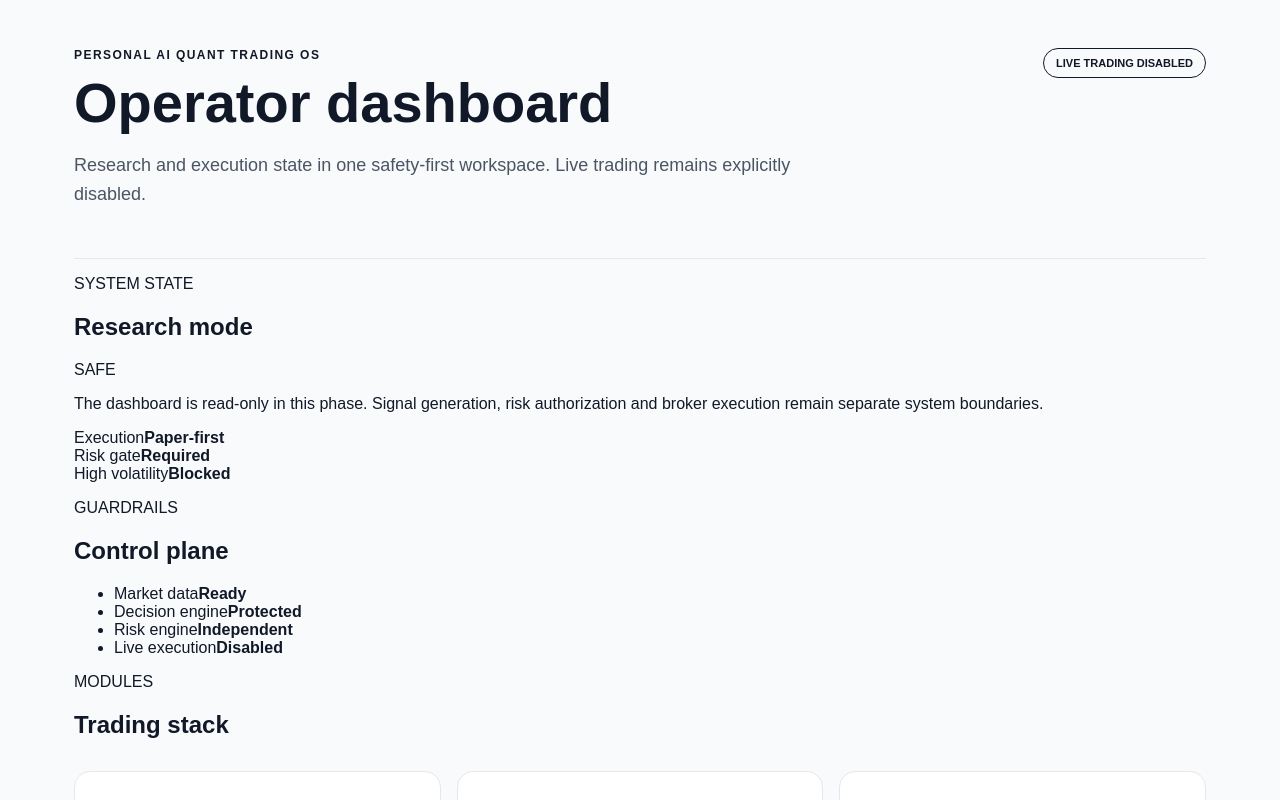
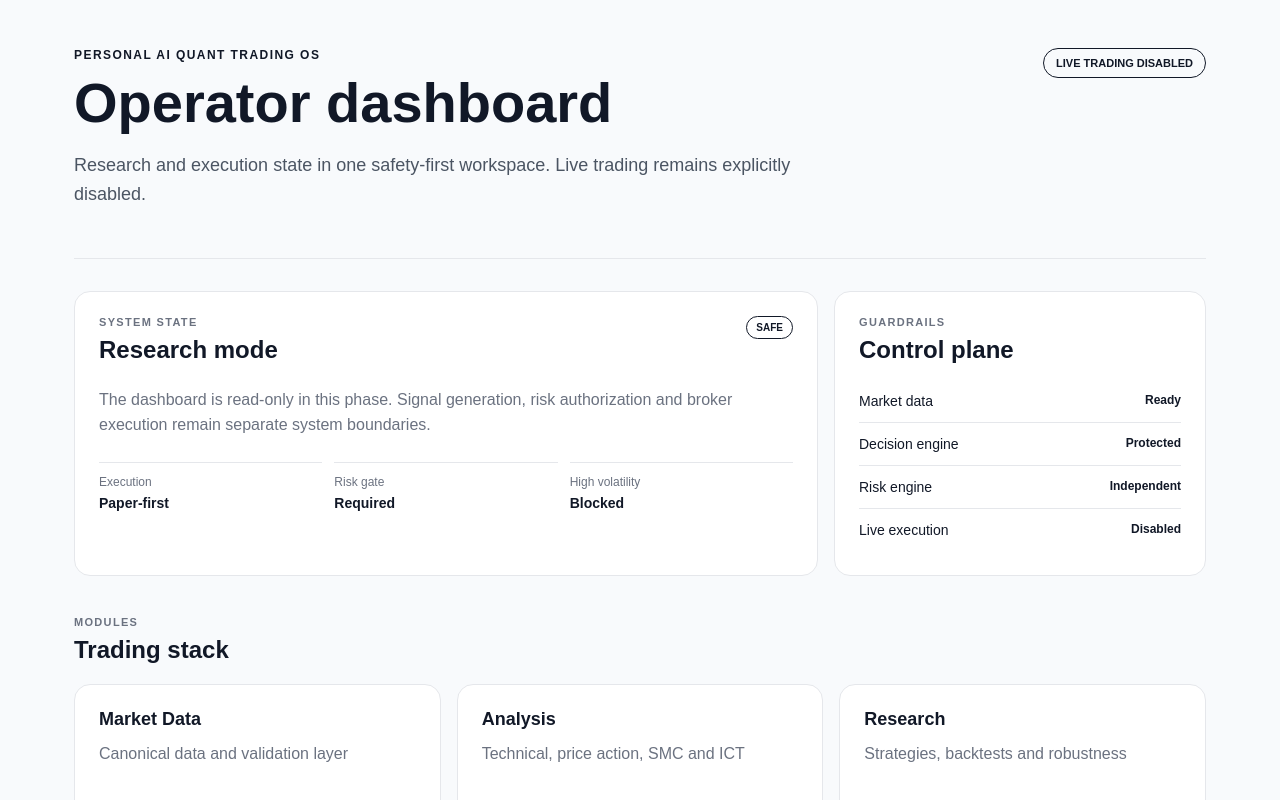
Before and after one commit to RahulParmar311197/Personal-AI-Quant-Trading-OS, a Next.js app in the folder 21_FRONTEND/: page / in a window 1280 px wide. Shown: the top 800 px of the page. Built offline with nearby package versions, Linux system fonts and the light colour scheme.

Commit message:
style: build dashboard operator surface

```diff
--- a/21_FRONTEND/app/globals.css
+++ b/21_FRONTEND/app/globals.css
@@ -26,14 +26,36 @@ body { margin: 0; }
 
 .eyebrow { font-size: 12px; font-weight: 700; letter-spacing: .12em; margin: 0 0 12px; }
 h1 { font-size: clamp(32px, 5vw, 56px); line-height: 1.05; margin: 0; max-width: 760px; }
+h2, h3 { margin-top: 0; }
 .subtitle { color: #4b5563; font-size: 18px; line-height: 1.6; max-width: 760px; }
 .status { border: 1px solid #111827; border-radius: 999px; padding: 8px 12px; font-size: 11px; font-weight: 700; white-space: nowrap; }
-.grid { display: grid; grid-template-columns: repeat(3, minmax(0, 1fr)); gap: 16px; margin-top: 32px; }
+
+.dashboard-grid { display: grid; grid-template-columns: 2fr 1fr; gap: 16px; margin-top: 32px; }
+.panel { background: white; border: 1px solid #e5e7eb; border-radius: 16px; padding: 24px; }
+.panel-heading { display: flex; justify-content: space-between; align-items: flex-start; gap: 16px; }
+.section-label { font-size: 11px; font-weight: 700; letter-spacing: .12em; margin: 0 0 8px; color: #6b7280; }
+.panel h2 { margin-bottom: 8px; }
+.badge { border: 1px solid #111827; border-radius: 999px; padding: 5px 9px; font-size: 10px; font-weight: 700; }
+.muted { color: #6b7280; line-height: 1.55; }
+.metric-row { display: grid; grid-template-columns: repeat(3, 1fr); gap: 12px; margin-top: 24px; }
+.metric-row > div { border-top: 1px solid #e5e7eb; padding-top: 12px; }
+.metric-label { display: block; color: #6b7280; font-size: 12px; margin-bottom: 5px; }
+.metric-row strong { font-size: 14px; }
+.control-list { list-style: none; margin: 8px 0 0; padding: 0; }
+.control-list li { display: flex; justify-content: space-between; gap: 12px; padding: 13px 0; border-bottom: 1px solid #e5e7eb; font-size: 14px; }
+.control-list li:last-child { border-bottom: 0; }
+.control-list strong { font-size: 12px; }
+
+.modules { margin-top: 40px; }
+.section-heading h2 { margin-bottom: 0; }
+.grid { display: grid; grid-template-columns: repeat(3, minmax(0, 1fr)); gap: 16px; margin-top: 20px; }
 .card { background: white; border: 1px solid #e5e7eb; border-radius: 16px; padding: 24px; min-height: 150px; }
-.card h2 { margin: 0 0 12px; font-size: 18px; }
+.card h3 { margin-bottom: 12px; font-size: 18px; }
 .card p { margin: 0; color: #6b7280; line-height: 1.5; }
 
 @media (max-width: 800px) {
   .header { flex-direction: column; }
+  .dashboard-grid { grid-template-columns: 1fr; }
   .grid { grid-template-columns: 1fr; }
+  .metric-row { grid-template-columns: 1fr; }
 }
```
